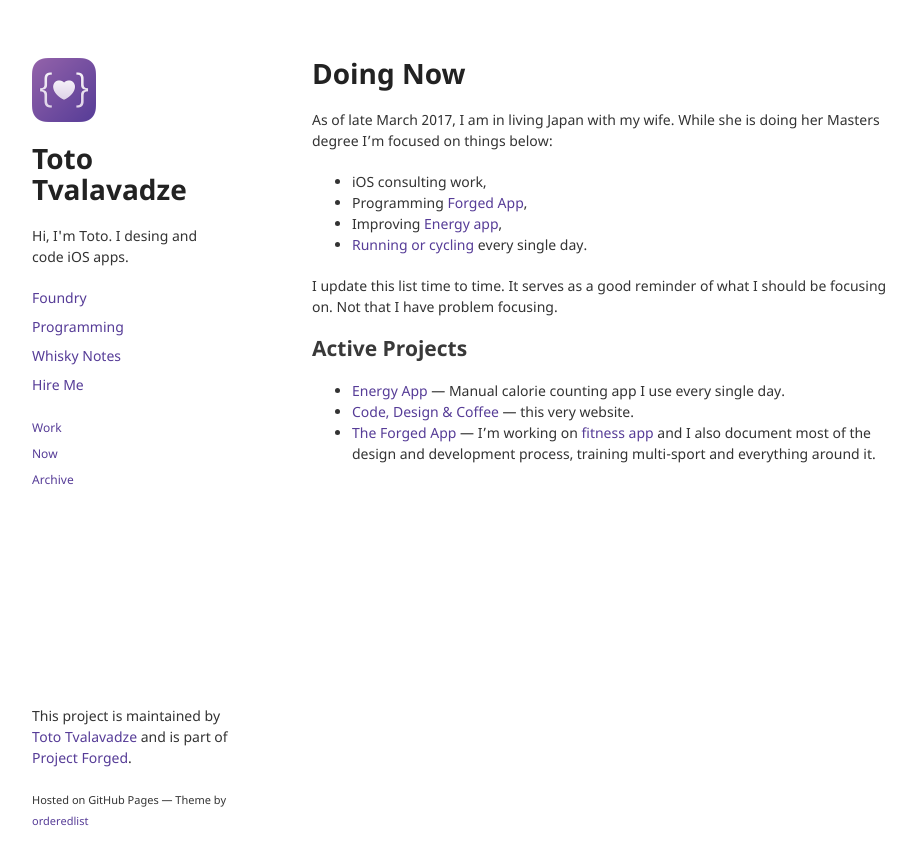
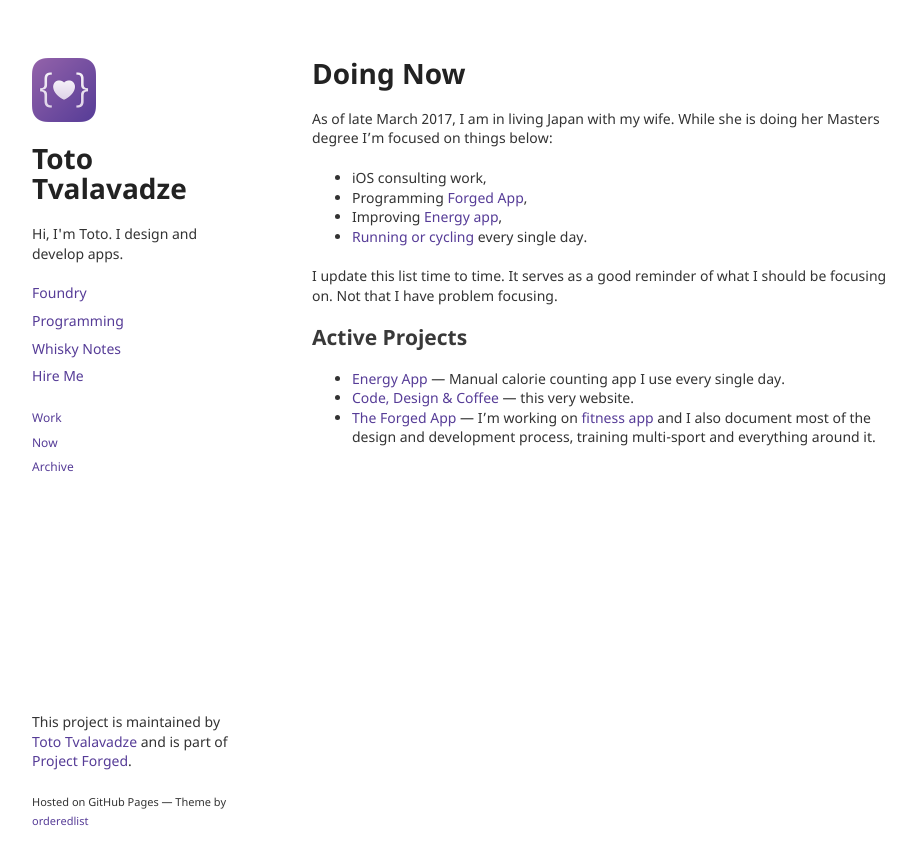
Before and after one commit to totocaster/totocaster.github.io, a Jekyll site: the page built from now/index.md, in a window 1280 px wide. Shown: the top 865 px of the page, without its empty margins (178-1094 px from the left). Built offline with Jekyll 4.4.1, drawn with Linux system fonts in a browser that asks for light colours.

Commit message:
Small chnages and typo fixes

```diff
--- a/_config.yml
+++ b/_config.yml
@@ -1,5 +1,5 @@
 title: "Toto Tvalavadze"
-description: "Hi, I'm Toto. I desing and code iOS apps."
+description: "Hi, I'm Toto. I design and develop apps."
 
 show_downloads: false
 # google_analytics: [Your Google Analytics tracking ID] #
--- a/_sass/jekyll-theme-minimal.scss
+++ b/_sass/jekyll-theme-minimal.scss
@@ -4,7 +4,7 @@
 body {
   background-color: #fff;
   padding:50px;
-  font: 14px/1.5 "Noto Sans", "Helvetica Neue", Helvetica, Arial, sans-serif;
+  font: 14px/1.4 "Noto Sans", "Helvetica Neue", Helvetica, Arial, sans-serif;
   color:#333333;
   font-weight:400;
 }
```
